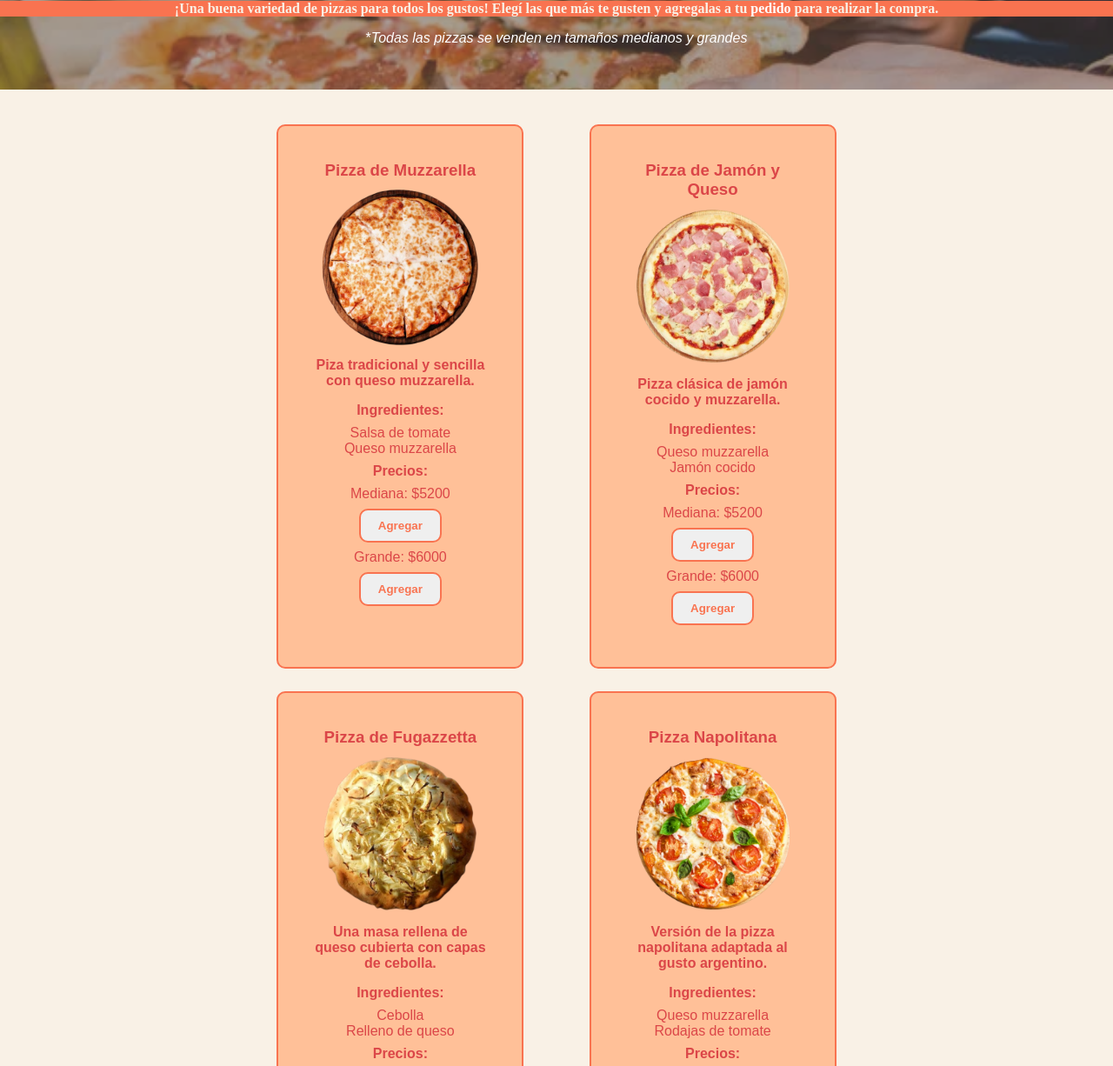
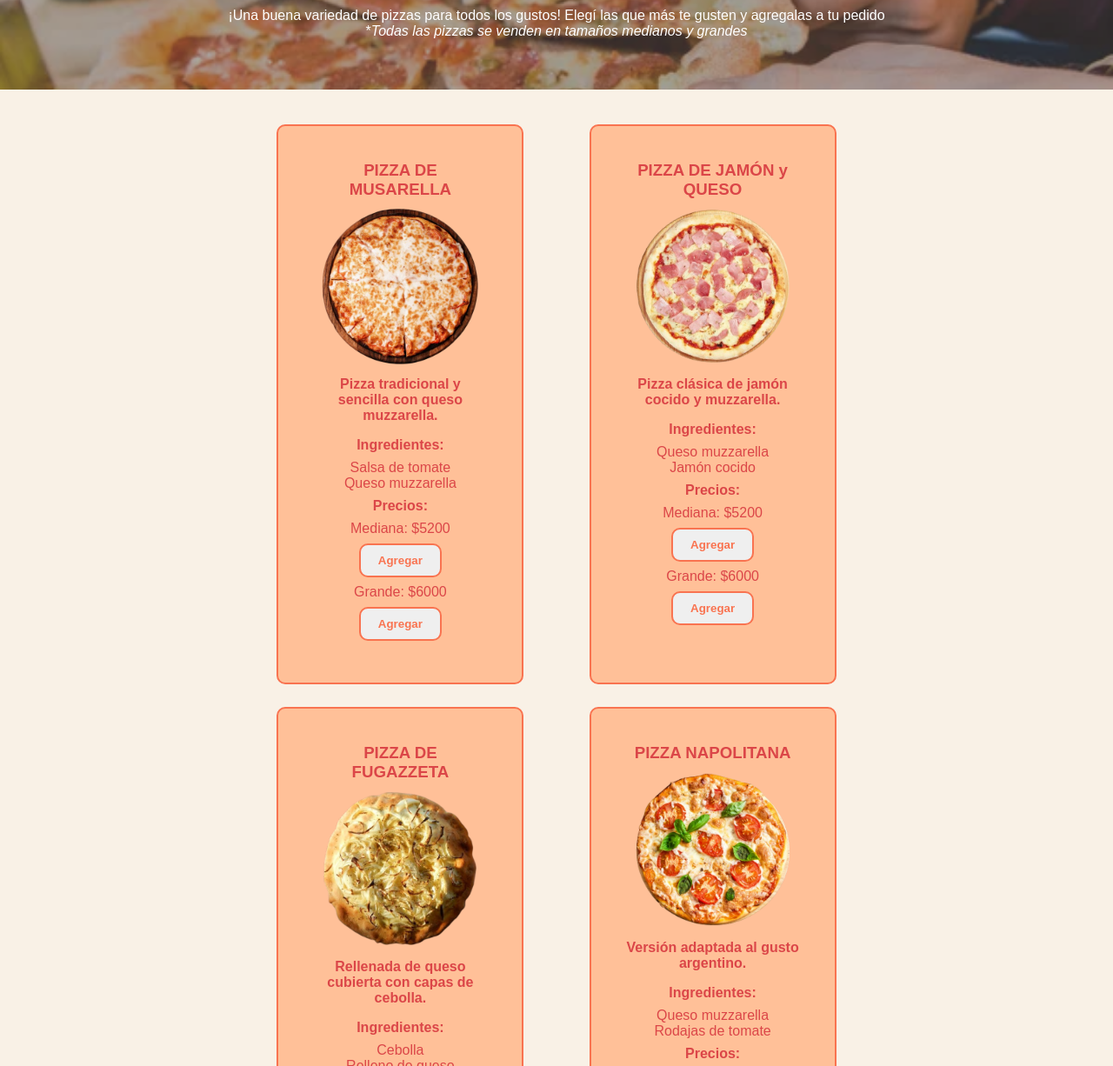
Before and after one commit to CamilaChoque/Pizzer-a-, a plain HTML site: page templates/pizzas.html in a window 1280 px wide. Shown: the part 217-1443 px from the top of the page at 87% size. Drawn offline with Linux system fonts and the light colour scheme; a web font is replaced by a local one.

Commit message:
Update: Diseño de las tarjeta y presentación

```diff
--- a/templates/pizzas.html
+++ b/templates/pizzas.html
@@ -24,6 +24,10 @@
      <link rel="preconnect" href="https://fonts.googleapis.com">
      <link rel="preconnect" href="https://fonts.gstatic.com" crossorigin>
      <link href="https://fonts.googleapis.com/css2?family=Big+Shoulders+Text:wght@100..900&family=Comfortaa:wght@300..700&display=swap" rel="stylesheet">
+
+     <link rel="preconnect" href="https://fonts.googleapis.com">
+     <link rel="preconnect" href="https://fonts.gstatic.com" crossorigin>
+     <link href="https://fonts.googleapis.com/css2?family=Bebas+Neue&family=Satisfy&display=swap" rel="stylesheet">
      <!-- vinculación fontawesome -->
      <script src="https://kit.fontawesome.com/9ecf2606fd.js" crossorigin="anonymous"></script>
   </head>
@@ -55,8 +59,8 @@
     <article class="contenedor-opciones">
       <!--Titulos del Sitio-->
       <section id="banner" class="titulos">
-        <h2 class="titulo-principal">Menú</h2>
-        <h2>¡Una buena variedad de pizzas para todos los gustos! Elegí las que más te gusten y agregalas a tu <a class="car" href="#">pedido</a> para realizar la compra.</h2>
+        <h1 class="titulo-principal">Menú</h1>
+        <p class="titulo-secundario">¡Una buena variedad de pizzas para todos los gustos! Elegí las que más te gusten y agregalas a tu <a class="car titulo-secundario" href="#">pedido</a></p>
         <p>*<i>Todas las pizzas se venden en tamaños medianos y grandes</i></p>
       </section>
 
@@ -64,9 +68,10 @@
       <section class="contenedor-pizzas">
           <!--Pizza Muzzarella-->
           <div id="muzzarella" class="carta-pizza">
-            <h3 class="nombre-pizza">Pizza de Muzzarella</h3>
+            <div class="descripcion-gral">
+            <h3 class="nombre-pizza">PIZZA DE MUSARELLA</h3>
             <img class="imagen-pizza" src="../static/image/comercial/pizza/pizza-muzzarella.png" alt="Foto de nuestra pizza de muzzarella">
-            <h4 class="descripcion">Piza tradicional y sencilla con queso muzzarella.</h4>
+            <h4 class="descripcion">Pizza tradicional y sencilla con queso muzzarella.</h4></div>
             <h4 class="ingredientes-titulo">Ingredientes:</h4>
             <ul class="ingredientes">
               <li class="ingredientes-info">Salsa de tomate</li>
@@ -75,19 +80,25 @@
             <div id="preciosMuzzarella" class="contenedor-precios">
               <h4 class="precios-titulo">Precios:</h4>
               <div class="precios">
-                <p class="precios-info">Mediana: $5200</p>
-                <button id="btnMedianaMuzzarella" class="boton-compra" onclick="sumarProductoCarrito('btnMedianaMuzzarella')">Agregar</button>
-                <p class="precios-info">Grande: $6000</p>
-                <button id="btnGrandeMuzzarella" class="boton-compra" onclick="sumarProductoCarrito('btnGrandeMuzzarella')">Agregar</button>
+                <div class="precios-opcion1">
+                  <p class="precios-info">Mediana: $5200</p>
+                  <button id="btnMedianaMuzzarella" class="boton-compra" onclick="sumarProductoCarrito('btnMedianaMuzzarella')">Agregar</button>
+                </div>
+                <div class="precios-opcion2">
+                  <p class="precios-info">Grande: $6000</p>
+                  <button id="btnGrandeMuzzarella" class="boton-compra" onclick="sumarProductoCarrito('btnGrandeMuzzarella')">Agregar</button>
+                </div>
+
               </div>
             </div>
           </div>
 
           <!--Piza Jamón-->
           <div id="jamon" class="carta-pizza">
-            <h3 class="nombre-pizza">Pizza de Jamón y Queso</h3>
+            <div class="descripcion-gral">
+            <h3 class="nombre-pizza">PIZZA DE JAMÓN y QUESO</h3>
             <img class="imagen-pizza" src="../static/image/comercial/pizza/pizza-jamon.png" alt="Foto de nuestra pizza de jamón y muzzarella">
-            <h4 class="descripcion">Pizza clásica de jamón cocido y muzzarella.</h4>
+            <h4 class="descripcion">Pizza clásica de jamón cocido y muzzarella.</h4></div>
             <h4 class="ingredientes-titulo">Ingredientes:</h4>
             <ul class="ingredientes">
               <li class="ingredientes-info">Queso muzzarella</li>
@@ -106,9 +117,10 @@
 
           <!--Pizza Fugazzetta-->
           <div id="fugazzetta" class="carta-pizza">
-            <h3 class="nombre-pizza">Pizza de Fugazzetta</h3>
+            <div class="descripcion-gral">
+            <h3 class="nombre-pizza">PIZZA DE FUGAZZETA</h3>
             <img class="imagen-pizza" src="../static/image/comercial/pizza/pizza-fugazzetta.png" alt="Foto de nuestra pizza de fugazzetta">
-            <h4 class="descripcion">Una masa rellena de queso cubierta con capas de cebolla.</h4>
+            <h4 class="descripcion">Rellenada de queso cubierta con capas de cebolla.</h4></div>
             <h4 class="ingredientes-titulo">Ingredientes:</h4>
             <ul class="ingredientes">
               <li class="ingredientes-info">Cebolla</li>
@@ -127,9 +139,10 @@
 
           <!--Pizza Napolitana-->
           <div id="napolitana" class="carta-pizza">
-            <h3 class="nombre-pizza">Pizza Napolitana</h3>
+            <div class="descripcion-gral">
+            <h3 class="nombre-pizza">PIZZA NAPOLITANA</h3>
             <img class="imagen-pizza" src="../static/image/comercial/pizza/pizza-napolitana.png" alt="Foto de nuestra pizza napolitana">
-            <h4 class="descripcion">Versión de la pizza napolitana adaptada al gusto argentino.</h4>
+            <h4 class="descripcion">Versión adaptada al gusto argentino.</h4></div>
             <h4 class="ingredientes-titulo">Ingredientes:</h4>
             <ul class="ingredientes">
               <li class="ingredientes-info">Queso muzzarella</li>
@@ -148,9 +161,10 @@
 
           <!--Pizza Salame-->
           <div id="salame" class="carta-pizza">
-            <h3 class="nombre-pizza">Pizza de Salame picante</h3>
+            <div class="descripcion-gral">
+            <h3 class="nombre-pizza">PIZZA DE SALAME PICANTE</h3>
             <img class="imagen-pizza" src="../static/image/comercial/pizza/pizza-salame.png" alt="Foto de nuestra pizza de salame picante">
-            <h4 class="descripcion">Pizza que destaca por su sabor picante y delicioso.</h4>
+            <h4 class="descripcion">Destacado por su sabor picante y delicioso.</h4></div>
             <h4 class="ingredientes-titulo">Ingredientes:</h4>
             <ul class="ingredientes">
               <li class="ingredientes-info">Queso muzzarella</li>
@@ -169,9 +183,10 @@
 
           <!--Pizza Hawaiana-->
           <div id="hawaiana" class="carta-pizza">
-            <h3 class="nombre-pizza">Pizza Hawaiana</h3>
+            <div class="descripcion-gral">
+            <h3 class="nombre-pizza">PIZZA HAWAIANA</h3>
             <img class="imagen-pizza" src="../static/image/comercial/pizza/pizza-hawaiana.png" alt="Foto de nuestra pizza hawaiana">
-            <h4 class="descripcion">Una combinación de sabores dulces y salados.</h4>
+            <h4 class="descripcion">Una combinación de sabores dulces y salados.</h4></div>
             <h4 class="ingredientes-titulo">Ingredientes:</h4>
             <ul class="ingredientes">
               <li class="ingredientes-info">Jamón cocido</li>
```
